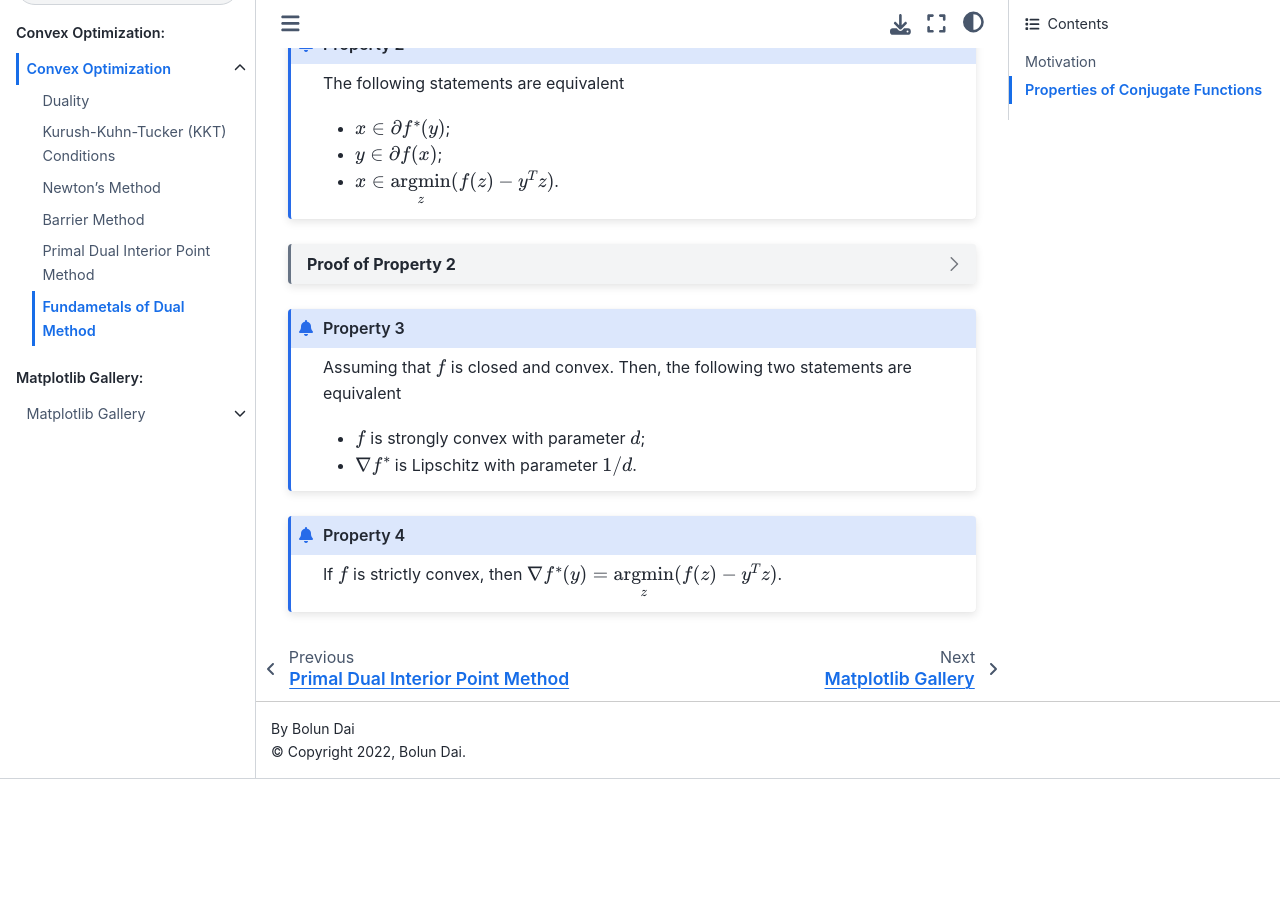
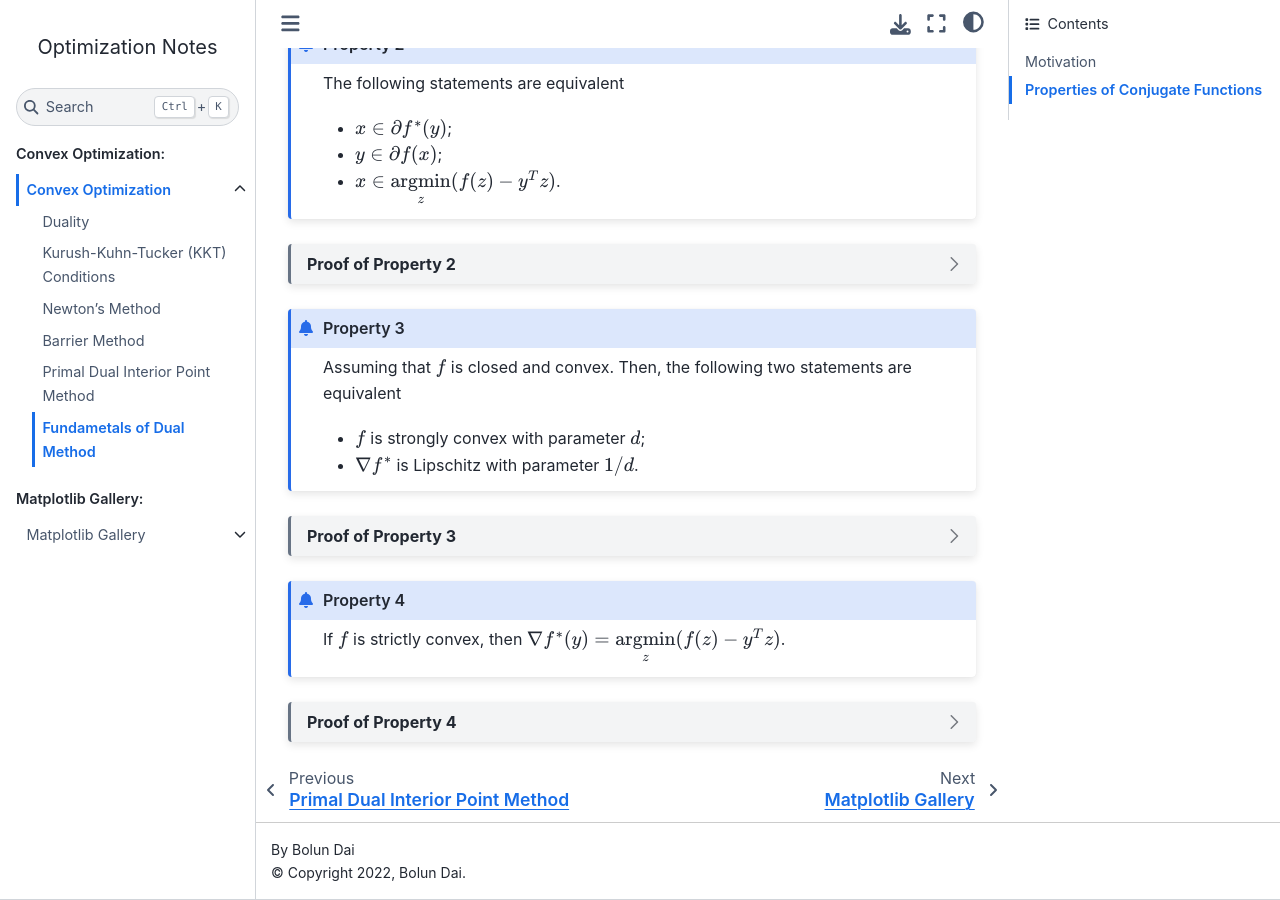
Before and after one commit to BolunDai0216/OptimizationNotes, a Sphinx documentation site: the page built from docs/source/convex_optimization/dual_methods.md, in a window 1280 px wide and 900 px high, scrolled down 1695 px. Built offline with Sphinx 7.4.7 and the Sphinx Book theme 1.1.4, drawn with Linux system fonts in a browser that asks for light colours; before the commit the page ends 2474 px from its top, so only the background shows below that; some of the changed lines change nothing that is shown.

Commit message:
added proof

````diff
--- a/docs/source/convex_optimization/dual_methods.md
+++ b/docs/source/convex_optimization/dual_methods.md
@@ -103,6 +103,16 @@
 **Part 1.2** We show that $y \in \partial f(x) \Leftarrow x \in \partial f^*(y)$
 
 From the above derivation we know that $y \in \partial f(x) \Rightarrow x \in \partial f^*(y)$. Then, we can conclude that $x \in \partial f^*(y) \Rightarrow y \in \partial f^{**}(x)$, given that $f = f^{**}$, we have $x \in \partial f^*(y) \Rightarrow y \in \partial f(x)$.
+
+**Part 2.1** We show that $\displaystyle y \in \partial f(x) \Rightarrow x \in \underset{z}{\mathrm{argmin}}(f(z) - y^Tz)$
+
+The subgradient optimality condition for $f(z) - y^Tz$ is $0 \in \partial_z(f(z) - y^Tz)$, which can be written as $y \in \partial_z f(z)$. Since $y \in \partial f(x)$, then $x$ must minimize $f(z) - y^Tz$.
+
+**Part 2.2** We show that $\displaystyle y \in \partial f(x) \Leftarrow x \in \underset{z}{\mathrm{argmin}}(f(z) - y^Tz)$
+
+If $x$ minimizes $f(z) - y^Tz$, then from the subgradient optimality condition we have $0 \in \partial f(x) - y$, i.e. $y \in \partial f(x)$.
+
+Thus, we can see all three statements are equivalent.
 ```
 
 ```{admonition} Property 3
@@ -111,6 +121,69 @@
 - $\nabla f^*$ is Lipschitz with parameter $1/d$.
 ```
 
+```{dropdown} Proof of Property 3
+If we have a strongly convex function $g$ with parameter $d$, then it has the property
+
+$$
+g(y) \geq g(x) + \nabla g(x)^T(y - x) + \frac{d}{2}\|y - x\|_2^2
+$$
+
+if $x$ is a minimizer, i.e. $\nabla g(x) = 0$, then we have
+
+$$
+g(y) \geq g(x) + \frac{d}{2}\|y - x\|_2^2,\ \forall y.
+$$
+
+If we define two functions
+
+$$
+\begin{align}
+    g_1(x) &= f(x) - u^Tx\\
+    g_2(x) &= f(x) - v^Tx
+\end{align}
+$$
+
+then we have (from property 4)
+
+$$
+\begin{align}
+    x_u^* &= \underset{z}{\mathrm{argmin}}(f(x) - u^Tx) = \nabla f^*(u)\\
+    x_v^* &= \underset{z}{\mathrm{argmin}}(f(x) - v^Tx) = \nabla f^*(v).
+\end{align}
+$$
+
+This leads to
+
+$$
+\begin{align}
+    g_1(x_v) &\geq g_1(x_u) + \frac{d}{2}\|x_v - x_u\|_2^2\\
+    g_2(x_u) &\geq g_2(x_v) + \frac{d}{2}\|x_v - x_u\|_2^2
+\end{align}
+$$
+
+if we add them up we have $g_1(x_v) + g_2(x_u) \geq g_1(x_u) + g_2(x_v) + d\|x_v - x_u\|_2^2$, which is the same as
+
+$$
+f(x_v) - u^Tx_v + f(x_u) - v^Tx_u \geq f(x_u) - u^Tx_u + f(x_v) - v^Tx_v + d\|x_v - x_u\|_2^2
+$$
+
+which can be cleaned up and get
+
+$$
+(u - v)^T(x_u - x_v) \geq d\|x_v - x_u\|_2^2.
+$$
+
+From Cauchy-Schwartz, we then can get
+
+$$
+\|u - v\|_2\|x_u - x_v\|_2 \geq d\|x_v - x_u\|_2^2 \rightarrow \frac{1}{d}\|u - v\|_2 \geq \|x_v - x_u\|_2.
+$$
+```
+
 ```{admonition} Property 4
 If $f$ is strictly convex, then $\nabla f^*(y) = \underset{z}{\mathrm{argmin}}(f(z) - y^Tz)$.
 ```
+
+```{dropdown} Proof of Property 4
+Since $f$ is strictly convex, then $f(z) - y^Tz$ would also be strictly convex over $z$. Then, for the strictly convex function $f(z) - y^Tz$ we would have a unique minimizer. TBC.
+```
````
